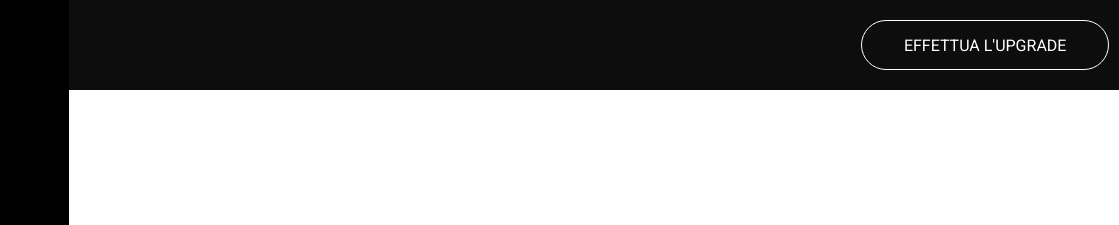
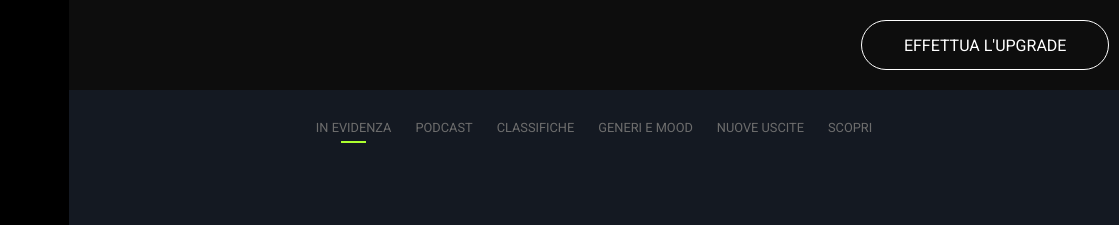
Before and after one commit to GianlucaGiardella/html-css-spotifyweb, a plain HTML site: page index.html in a window 1280 px wide. Shown: the top 225 px of the page, 161-1280 px from the left. Drawn offline with Linux system fonts and the light colour scheme.

Commit message:
add main navbar

```diff
--- a/assets/style.css
+++ b/assets/style.css
@@ -14,6 +14,7 @@
     --silver: #A3A3A3;
     --dim-gray: #6D6D6D;
     --raisin-black: #282828;
+    --rich-black: #141922;
     --black: #000000;
     --green-yellow: #ADFF2F;
 }
@@ -134,11 +135,11 @@ aside a:hover path {
     width: 1.5rem;
 }
 
-.active {
+.menu .active {
     position: relative;
 }
 
-.active::before {
+.menu .active::before {
     content: "";
     display: block;
     height: 100%;
@@ -147,7 +148,7 @@ aside a:hover path {
     border-inline-start: 2px solid var(--green-yellow);
 }
 
-.active a {
+.menu .active a {
     color: var(--white);
 }
 
@@ -270,6 +271,56 @@ aside a:hover path {
     }
 }
 
+/* main */
+
+main {
+    background-color: var(--rich-black);
+}
+
+.navbar {
+    font-size: 0.8rem;
+    padding: 1.4rem 2.4rem;
+    margin-bottom: 2.2rem;
+    display: flex;
+    justify-content: center;
+    gap: 1rem;
+    row-gap: 2rem;
+    flex-wrap: wrap;
+}
+
+.navbar a {
+    display: block;
+    padding: 0.5rem 0.25rem;
+}
+
+.navbar a:hover {
+    color: var(--white);
+}
+
+.navbar .active {
+    position: relative;
+}
+
+.navbar .active::after {
+    content: " ";
+    display: block;
+    position: absolute;
+    left: 35%;
+    right: 35%;
+    bottom: 0;
+    border-bottom: 2px solid var(--green-yellow);
+}
+
+
+
+
+
+
+
+
+
+
+
 .player {
     height: 90px;
     background-color: var(--raisin-black);
--- a/index.html
+++ b/index.html
@@ -83,6 +83,14 @@
     </aside>
 
     <main>
+        <ul class="navbar">
+            <li class="active"><a href="#">IN EVIDENZA</a></li>
+            <li><a href="#">PODCAST</a></li>
+            <li><a href="#">CLASSIFICHE</a></li>
+            <li><a href="#">GENERI E MOOD</a></li>
+            <li><a href="#">NUOVE USCITE</a></li>
+            <li><a href="#">SCOPRI</a></li>
+        </ul>
     </main>
 
     <div class="player"></div>
```
Also changed, not shown: 2 other files.
